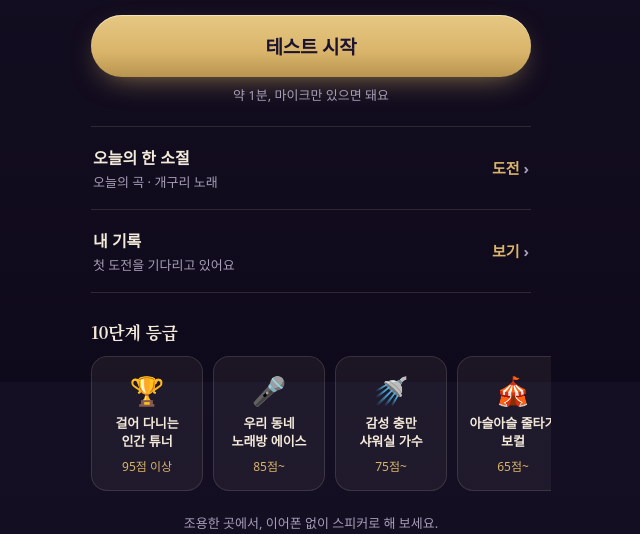
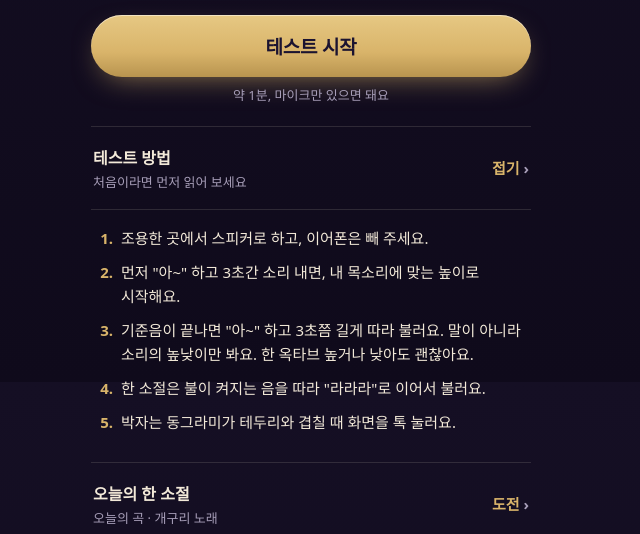
Before and after one commit to woonykorea-ctrl/woony-s-world, a plain HTML site: page pitch/index.html in a window 1280 px wide. Shown: the part 418-952 px from the top of the page, without its empty margins (329-969 px from the left). Drawn offline with Linux system fonts and the light colour scheme.

Commit message:
pitch: add how-to guide and clearer singing prompts
Co-Authored-By: Claude Sonnet 5.5 <noreply@anthropic.com>
Claude-Session: https://claude.ai/code/session_01Ry9YpjCm4fGnEf9ndnwJkY

```diff
--- a/pitch/index.html
+++ b/pitch/index.html
@@ -63,6 +63,16 @@ h2{font-size:23px;margin:10px 0}
 .ladder .e{font-size:28px;display:block}
 .ladder b{display:block;font-size:13px;line-height:1.35;margin:6px 0 4px;font-weight:700;word-break:keep-all}
 .ladder small{color:var(--gold);font-size:12px}
+
+/* 테스트 방법 */
+.howto summary{list-style:none;cursor:pointer}
+.howto summary::-webkit-details-marker{display:none}
+.howto .v-open{display:none}
+.howto[open] .v-open{display:inline}
+.howto[open] .v-closed{display:none}
+.howto ol{margin:0;padding:6px 4px 18px 26px;border-bottom:1px solid var(--line);color:var(--ink)}
+.howto li{margin:10px 0;line-height:1.6;font-size:15px;padding-left:4px;word-break:keep-all}
+.howto li::marker{color:var(--gold);font-weight:700}
 
 /* 카드(결과 등 보조 영역) */
 .card{background:var(--glass);border:1px solid var(--line);border-radius:20px;padding:22px 20px;margin:12px 0}
@@ -136,12 +146,21 @@ h2{font-size:23px;margin:10px 0}
   <button id="btn-full" class="btn primary cta">테스트 시작</button>
   <p class="cta-note">약 1분, 마이크만 있으면 돼요</p>
   <div class="rows">
+    <details id="howto" class="howto">
+      <summary class="row-btn"><span><b>테스트 방법</b><small>처음이라면 먼저 읽어 보세요</small></span><span class="val"><span class="v-closed">펼치기</span><span class="v-open">접기</span></span></summary>
+      <ol>
+        <li>조용한 곳에서 스피커로 하고, 이어폰은 빼 주세요.</li>
+        <li>먼저 "아~" 하고 3초간 소리 내면, 내 목소리에 맞는 높이로 시작해요.</li>
+        <li>기준음이 끝나면 "아~" 하고 3초쯤 길게 따라 불러요. 말이 아니라 소리의 높낮이만 봐요. 한 옥타브 높거나 낮아도 괜찮아요.</li>
+        <li>한 소절은 불이 켜지는 음을 따라 "라라라"로 이어서 불러요.</li>
+        <li>박자는 동그라미가 테두리와 겹칠 때 화면을 톡 눌러요.</li>
+      </ol>
+    </details>
     <button id="btn-daily" class="row-btn"><span><b>오늘의 한 소절</b><small id="daily-name"></small></span><span class="val">도전</span></button>
     <button id="btn-history" class="row-btn"><span><b>내 기록</b><small id="home-best"></small></span><span class="val">보기</span></button>
   </div>
   <h2 class="ladder-h" style="text-align:left">10단계 등급</h2>
   <ul id="ladder" class="ladder"></ul>
-  <p class="hint">조용한 곳에서, 이어폰 없이 스피커로 해 보세요.</p>
   <div class="ad-banner">광고 배너 (목업)</div>
 </section>
 
@@ -628,6 +647,7 @@ function goHome() {
   badge.textContent = `🔥 ${s}일 연속`;
   $('#daily-name').textContent = `오늘의 곡 · ${dailyMelody(todayStr()).name}`;
   $('#home-best').textContent = state.best > 0 ? `최고 ${state.best}점, 지금까지 ${state.resultCount}번 도전` : '첫 도전을 기다리고 있어요';
+  if (state.resultCount === 0) $('#howto').open = true; // 처음이면 설명을 펼쳐 둔다
   show('scr-home');
 }
 
@@ -739,7 +759,7 @@ async function pitchStep(idx, total, label, base, semitone) {
     const target = semitoneToHz(base, semitone);
     window.__currentTargetHz = target;
     await playNote(target, 1500);
-    setMsg('따라 불러 보세요 🎤');
+    setMsg('"아~" 하고 길게 따라 불러 보세요 🎤');
     const frames = await capture(3500, () => target);
     const score = scorePitchTrial(frames.filter((f) => f.t > 500).map((f) => f.r), target);
     if (score !== null) return score;
@@ -758,7 +778,7 @@ async function melodyStep(idx, total, melody, base) {
     highlightNote(-1);
     setMsg('준비... 3초 뒤 시작!');
     await sleep(2000);
-    setMsg('같이 불러 보세요 🎤 (불이 켜진 음을 따라서)');
+    setMsg('"라라라"로 이어서 불러 보세요 🎤 (불이 켜진 음을 따라서)');
     const WIN = 1000;
     let cur = 0;
     window.__currentTargetHz = hz[0];
```
